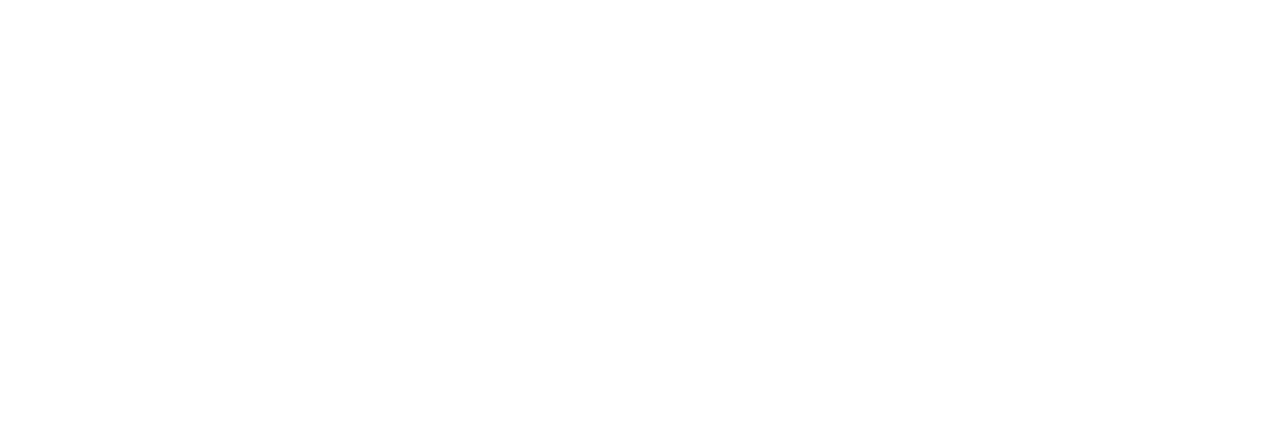
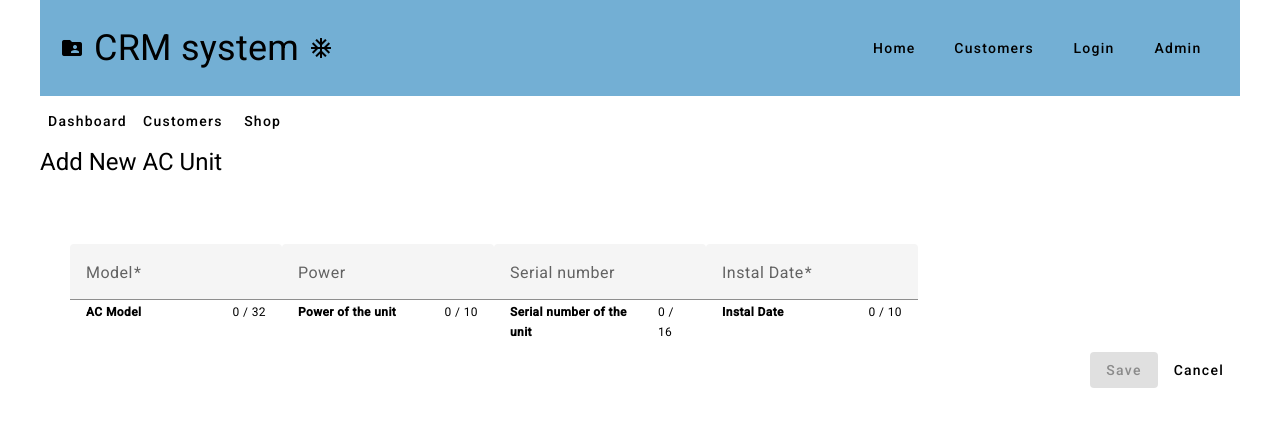
Before and after one commit to Dirtyloop/CRM_frontend, an Angular app: page /admin/acunits/add in a window 1280 px wide. Before the commit this address led to /. Shown: the top 426 px of the page. Built offline with nearby package versions, Linux system fonts and the light colour scheme.

Commit message:
ACUnit add component, service and form added

```diff
--- a/src/app/app-routing.module.ts
+++ b/src/app/app-routing.module.ts
@@ -10,6 +10,7 @@
 import { AdminCustomerUpdateComponent } from './modules/admin/admin-customer-update/admin-customer-update.component';
 import { AdminCustomerAddComponent } from './modules/admin/admin-customer-add/admin-customer-add.component';
 import { CustomerDetailsComponent } from './modules/customer-details/customer-details.component';
+import { AdminAcunitAddComponent } from './modules/admin/admin-acunit-add/admin-acunit-add.component';
 
 const routes: Routes = [
   {
@@ -25,7 +26,8 @@
       {path: 'admin', component: AdminComponent},
       {path: 'admin/customers', component: AdminCustomerComponent},
       {path: 'admin/customers/update/:id', component: AdminCustomerUpdateComponent},
-      {path: 'admin/customers/add', component: AdminCustomerAddComponent}
+      {path: 'admin/customers/add', component: AdminCustomerAddComponent},
+      {path: 'admin/acunits/add', component: AdminAcunitAddComponent}
     ]
   }
 ];
--- a/src/app/layouts/admin/admin-layout.module.ts
+++ b/src/app/layouts/admin/admin-layout.module.ts
@@ -12,6 +12,7 @@
 import { AdminMessageComponent } from 'src/app/modules/admin/admin-message/admin-message.component';
 import { AdminConfirmDialogComponent } from 'src/app/modules/admin/admin-confirm-dialog/admin-confirm-dialog.component';
 import { AdminAcunitFormComponent } from 'src/app/modules/admin/admin-acunit-form/admin-acunit-form.component';
+import { AdminAcunitAddComponent } from 'src/app/modules/admin/admin-acunit-add/admin-acunit-add.component';
 
 
 @NgModule({
@@ -24,7 +25,8 @@
     AdminCustomerFormComponent,
     AdminMessageComponent,
     AdminConfirmDialogComponent,
-    AdminAcunitFormComponent
+    AdminAcunitFormComponent,
+    AdminAcunitAddComponent
   ],
   imports: [
     CommonModule,
--- /dev/null
+++ b/src/app/modules/admin/admin-acunit-add/admin-acunit-add.component.html
@@ -0,0 +1,5 @@
+<h1>Add New AC Unit</h1>
+
+<form class="acunit_form" [formGroup]="acunitForm" (ngSubmit)="onSaveClick()">
+    <app-admin-acunit-form [parentForm]="acunitForm"></app-admin-acunit-form>
+</form>
--- /dev/null
+++ b/src/app/modules/admin/admin-acunit-add/admin-acunit-add.component.ts
@@ -0,0 +1,47 @@
+import { Component, OnInit } from '@angular/core';
+import { FormBuilder, FormGroup, PatternValidator, Validators } from '@angular/forms';
+import { MatSnackBar } from '@angular/material/snack-bar';
+import { Router } from '@angular/router';
+import { AdminMessageService } from '../admin-message.service';
+import { AdminAcunitAddService } from './admin-acunit-add.service';
+
+@Component({
+  selector: 'app-admin-acunit-add',
+  templateUrl: './admin-acunit-add.component.html',
+  styleUrls: ['./admin-acunit-add.component.scss']
+})
+export class AdminAcunitAddComponent implements OnInit {
+
+  acunitForm!: FormGroup;
+  durationInSeconds = 3;
+
+  constructor(
+    private formBuilder: FormBuilder,
+    private adminAcunitAddService: AdminAcunitAddService,
+    private router: Router,
+    private snackBar: MatSnackBar,
+    private adminMessageService: AdminMessageService
+  ) { }
+
+  ngOnInit(): void {
+
+    this.acunitForm = this.formBuilder.group({
+      model: ['', [Validators.required, Validators.minLength(3)]],
+      power: [''],
+      serial: [''],
+      instalDate: ['', [Validators.required, Validators.pattern('^\d{4}\-(0[1-9]|1[012])\-(0[1-9]|[12][0-9]|3[01])$')]]
+    })
+  }
+
+  onSaveClick() {
+    this.adminAcunitAddService.saveNewAcunit(this.acunitForm.value)
+      .subscribe({
+        next: acunit => {
+          this.router.navigate(["/admin/acunits"])
+            .then(() => this.snackBar.open("New AC Unit added", 'Added', { duration: this.durationInSeconds * 1000 }))
+        },
+        error: err => this.adminMessageService.addSpringErrors(err.error)
+      })
+  }
+
+}
--- /dev/null
+++ b/src/app/modules/admin/admin-acunit-add/admin-acunit-add.service.ts
@@ -0,0 +1,16 @@
+import { HttpClient } from '@angular/common/http';
+import { Injectable } from '@angular/core';
+import { Observable } from 'rxjs';
+import { AdminCustomerUpdate } from '../admin-customer-update/model/adminCustomerUpdate';
+
+@Injectable({
+  providedIn: 'root'
+})
+export class AdminAcunitAddService {
+
+  constructor(private http: HttpClient) { }
+
+  saveNewAcunit(acunit: AdminAcunitUpdate): Observable<AdminAcunitUpdate> {
+    return this.http.post<AdminAcunitUpdate>("/api/admin/acunits", acunit);
+  }
+}
--- a/src/app/modules/admin/admin-acunit-form/admin-acunit-form.component.html
+++ b/src/app/modules/admin/admin-acunit-form/admin-acunit-form.component.html
@@ -69,27 +69,41 @@
 
     <div class="units_info">
         <mat-form-field class="example-full-width" appearance="fill">
-            <mat-label>Units</mat-label>
-            <input matInput #unitsInput maxlength="2" placeholder="Number of units" formControlName="units">
-            <div *ngIf="units?.invalid && (units?.dirty || units?.touched)">
-                <div *ngIf="units?.errors?.['required'] || units?.errors?.['min']">
-                    Units is required
+            <mat-label>Model</mat-label>
+            <input matInput #modelInput maxlength="32" placeholder="Model of the unit" formControlName="model">
+            <div *ngIf="model?.invalid && (model?.dirty || model?.touched)">
+                <div *ngIf="model?.errors?.['required'] || model?.errors?.['min']">
+                    Model is required
                 </div>
             </div>
-            <mat-hint align="start"><strong>Number of units</strong> </mat-hint>
-            <mat-hint align="end">{{unitsInput.value.length}} / {{unitsInput.maxLength}}</mat-hint>
+            <mat-hint align="start"><strong>AC Model</strong> </mat-hint>
+            <mat-hint align="end">{{modelInput.value.length}} / {{modelInput.maxLength}}</mat-hint>
         </mat-form-field>
 
         <mat-form-field class="example-full-width" appearance="fill">
-            <mat-label>Inspected</mat-label>
-            <input matInput #inspectedInput maxlength="3" placeholder="Inspected" formControlName="inspected">
-            <div *ngIf="inspected?.invalid && (inspected?.dirty || inspected?.touched)">
-                    <div *ngIf="inspected?.errors?.['required'] || inspected?.errors?.['pattern']">
+                <mat-label>Power</mat-label>
+                <input matInput #powerInput maxlength="10" placeholder="Power of the unit" formControlName="power">
+                <mat-hint align="start"><strong>Power of the unit</strong> </mat-hint>
+                <mat-hint align="end">{{powerInput.value.length}} / {{powerInput.maxLength}}</mat-hint>
+            </mat-form-field>
+
+            <mat-form-field class="example-full-width" appearance="fill">
+                <mat-label>Serial number</mat-label>
+                <input matInput #serialInput maxlength="16" placeholder="Serial number of the unit" formControlName="serial">
+                <mat-hint align="start"><strong>Serial number of the unit</strong> </mat-hint>
+                <mat-hint align="end">{{serialInput.value.length}} / {{serialInput.maxLength}}</mat-hint>
+            </mat-form-field>
+
+        <mat-form-field class="example-full-width" appearance="fill">
+            <mat-label>Instal Date</mat-label>
+            <input matInput #instalDateInput maxlength="10" placeholder="Instal Date" formControlName="instalDate">
+            <div *ngIf="instalDate?.invalid && (instalDate?.dirty || instalDate?.touched)">
+                    <div *ngIf="instalDate?.errors?.['required'] || instalDate?.errors?.['pattern']">
                         Inspected (YES or NO) is required
                     </div>
                 </div>
-            <mat-hint align="start"><strong>Inspected</strong> </mat-hint>
-            <mat-hint align="end">{{inspectedInput.value.length}} / {{inspectedInput.maxLength}}</mat-hint>
+            <mat-hint align="start"><strong>Instal Date</strong> </mat-hint>
+            <mat-hint align="end">{{instalDateInput.value.length}} / {{instalDateInput.maxLength}}</mat-hint>
         </mat-form-field>
     </div>
     <div align="end">
--- a/src/app/modules/admin/admin-acunit-form/admin-acunit-form.component.ts
+++ b/src/app/modules/admin/admin-acunit-form/admin-acunit-form.component.ts
@@ -14,27 +14,19 @@
 
     }
 
-    get name(){
-        return this.parentForm.get("name");
+    get model(){
+        return this.parentForm.get("model");
     }
 
-    get street(){
-        return this.parentForm.get("street");
+    get power(){
+        return this.parentForm.get("power");
     }
 
-    get postalCode(){
-        return this.parentForm.get("postalCode");
+    get serial(){
+        return this.parentForm.get("serial");
     }
 
-    get city(){
-        return this.parentForm.get("city");
-    }
-
-    get units(){
-        return this.parentForm.get("units");
-    }
-
-    get inspected(){
-        return this.parentForm.get("inspected");
+    get instalDate(){
+        return this.parentForm.get("instalDate");
     }
 }
--- a/src/app/modules/admin/admin-customer-update/admin-customer-update.component.html
+++ b/src/app/modules/admin/admin-customer-update/admin-customer-update.component.html
@@ -3,7 +3,3 @@
 <form class="update_form" [formGroup]="customerForm" (ngSubmit)="onSaveClick()">
     <app-admin-customer-form [parentForm]="customerForm"></app-admin-customer-form>
 </form>
-
-<form class="acunit_form" [formGroup]="acunitForm" (ngSubmit)="onSaveClick()">
-    <app-admin-acunit-form [parentForm]="acunitForm"></app-admin-acunit-form>
-</form>
```
Also changed, not shown: src/app/modules/admin/admin-customer/adminAcunit.ts (added, +7 -0 lines), src/app/modules/customer-details/customer-details.component.html (+42 -0 lines), src/app/modules/admin/admin-acunit-add/admin-acunit-add.component.scss (added), 2 other files (tests, documents, lock files or other folders).
